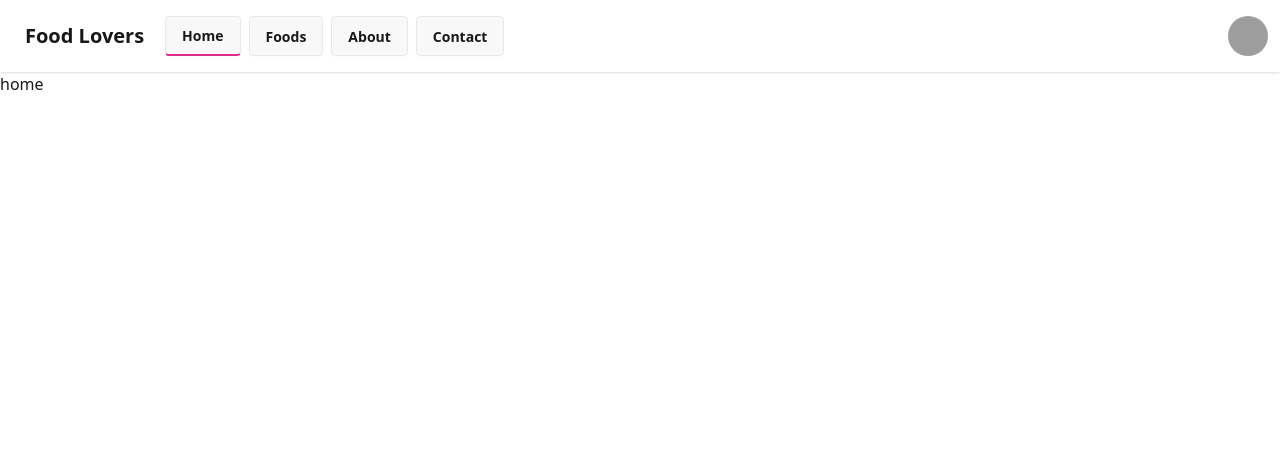
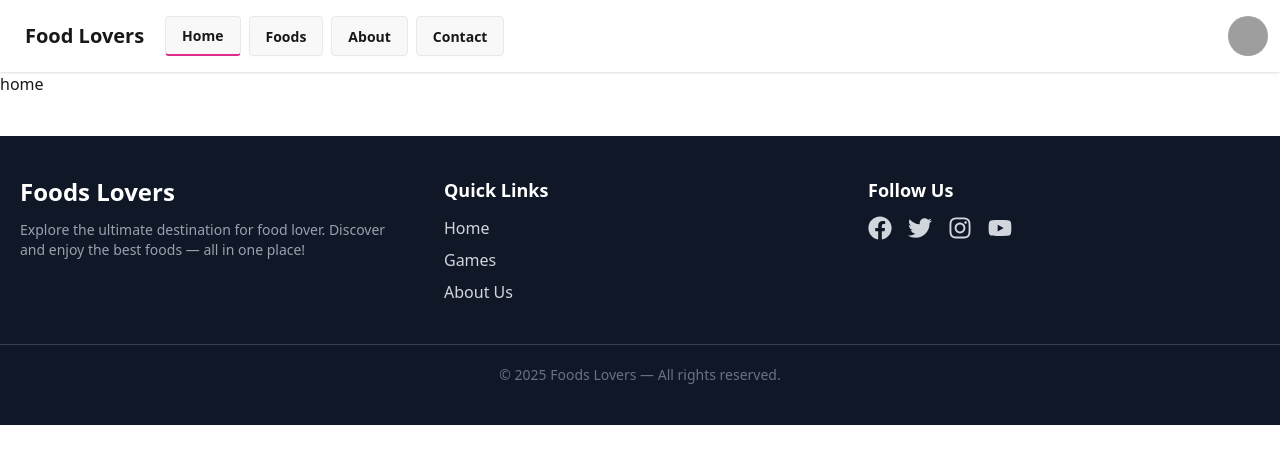
Before and after one commit to ontorsheikh/assignment-number10-client, a React (Vite) app: page / in a window 1280 px wide. Shown: the top 464 px of the page. Built offline with nearby package versions, Linux system fonts and the light colour scheme; grey boxes are pictures that could not be loaded.

Commit message:
design footer section

```diff
--- a/package.json
+++ b/package.json
@@ -13,6 +13,7 @@
     "@tailwindcss/vite": "^4.1.17",
     "react": "^19.2.0",
     "react-dom": "^19.2.0",
+    "react-icons": "^5.5.0",
     "react-router": "^7.9.5",
     "swiper": "^12.0.3",
     "tailwindcss": "^4.1.17"
--- a/src/components/Footer.jsx
+++ b/src/components/Footer.jsx
@@ -1,10 +1,88 @@
-import React from 'react';
+import { FaFacebook, FaTwitter, FaInstagram, FaYoutube } from "react-icons/fa";
+import { Link } from "react-router";
 
 const Footer = () => {
   return (
-    <div>
+    <footer className="bg-gray-900 text-gray-300 py-10 mt-10">
+      <div className="max-w-7xl mx-auto px-5 grid grid-cols-1 md:grid-cols-3 gap-8">
+        {/* Logo & About */}
+        <div>
+          <div className="flex items-center gap-2 mb-3">
+            <h2 className="text-2xl font-bold text-white">Foods Lovers</h2>
+          </div>
+          <p className="text-sm text-gray-400">
+            Explore the ultimate destination for food lover. Discover and enjoy
+            the best foods — all in one place!
+          </p>
+        </div>
 
-    </div>
+        {/* Quick Links */}
+        <div>
+          <h3 className="text-lg font-semibold text-white mb-3">Quick Links</h3>
+          <ul className="space-y-2">
+            <li>
+              <Link to="/" className="hover:text-secondary">
+                Home
+              </Link>
+            </li>
+            <li>
+              <Link to="/games" className="hover:text-secondary">
+                Games
+              </Link>
+            </li>
+            <li>
+              <Link to="/about" className="hover:text-secondary">
+                About Us
+              </Link>
+            </li>
+          </ul>
+        </div>
+
+        {/* Social Links */}
+        <div>
+          <h3 className="text-lg font-semibold text-white mb-3">Follow Us</h3>
+          <div className="flex items-center gap-4 text-2xl">
+            <a
+              href="https://facebook.com"
+              target="_blank"
+              rel="noreferrer"
+              className="hover:text-blue-500"
+            >
+              <FaFacebook />
+            </a>
+            <a
+              href="https://twitter.com"
+              target="_blank"
+              rel="noreferrer"
+              className="hover:text-sky-400"
+            >
+              <FaTwitter />
+            </a>
+            <a
+              href="https://instagram.com"
+              target="_blank"
+              rel="noreferrer"
+              className="hover:text-pink-500"
+            >
+              <FaInstagram />
+            </a>
+            <a
+              href="https://youtube.com"
+              target="_blank"
+              rel="noreferrer"
+              className="hover:text-red-600"
+            >
+              <FaYoutube />
+            </a>
+          </div>
+        </div>
+      </div>
+
+      {/* Bottom Line */}
+      <div className="border-t border-gray-700 mt-10 pt-5 text-center text-sm text-gray-500">
+        © {new Date().getFullYear()} Foods Lovers — All rights reserved.
+      </div>
+    </footer>
   );
 };
 
```
Also changed, not shown: 1 other file (tests, documents, lock files or other folders).
